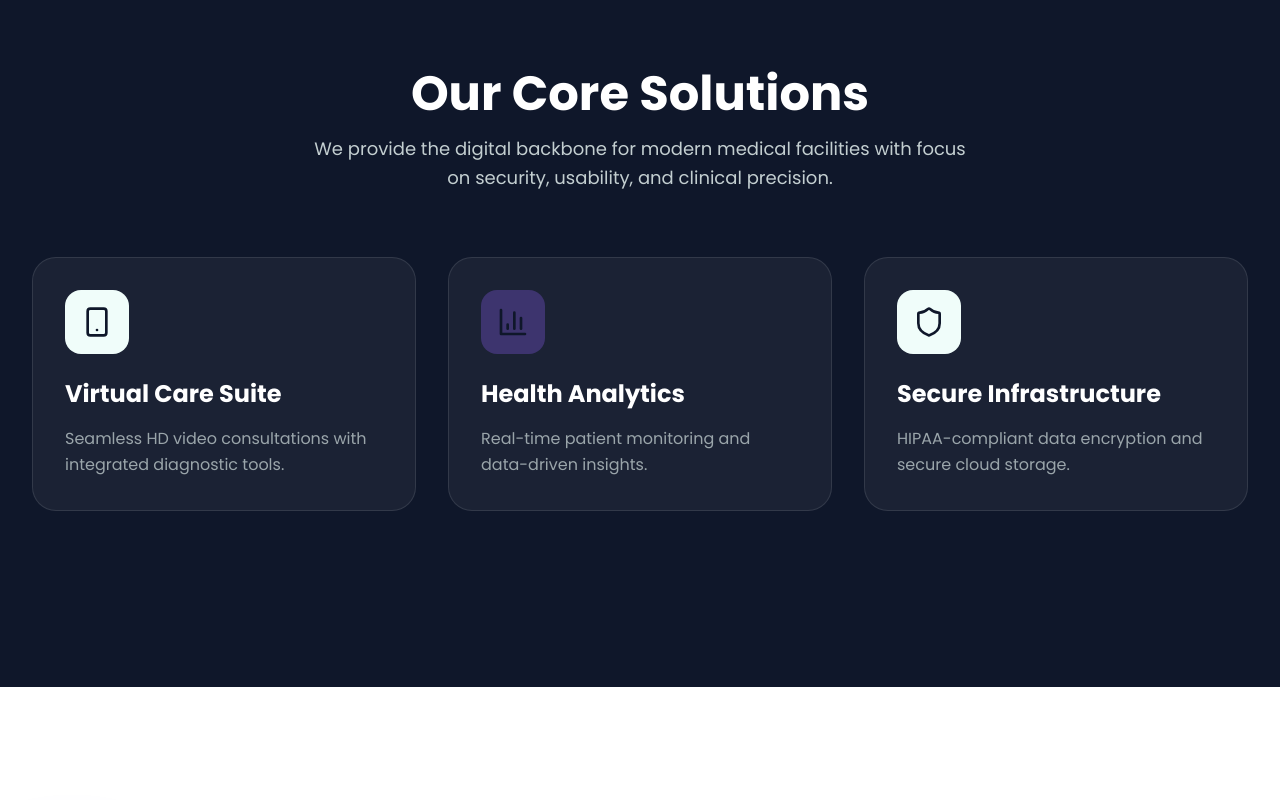
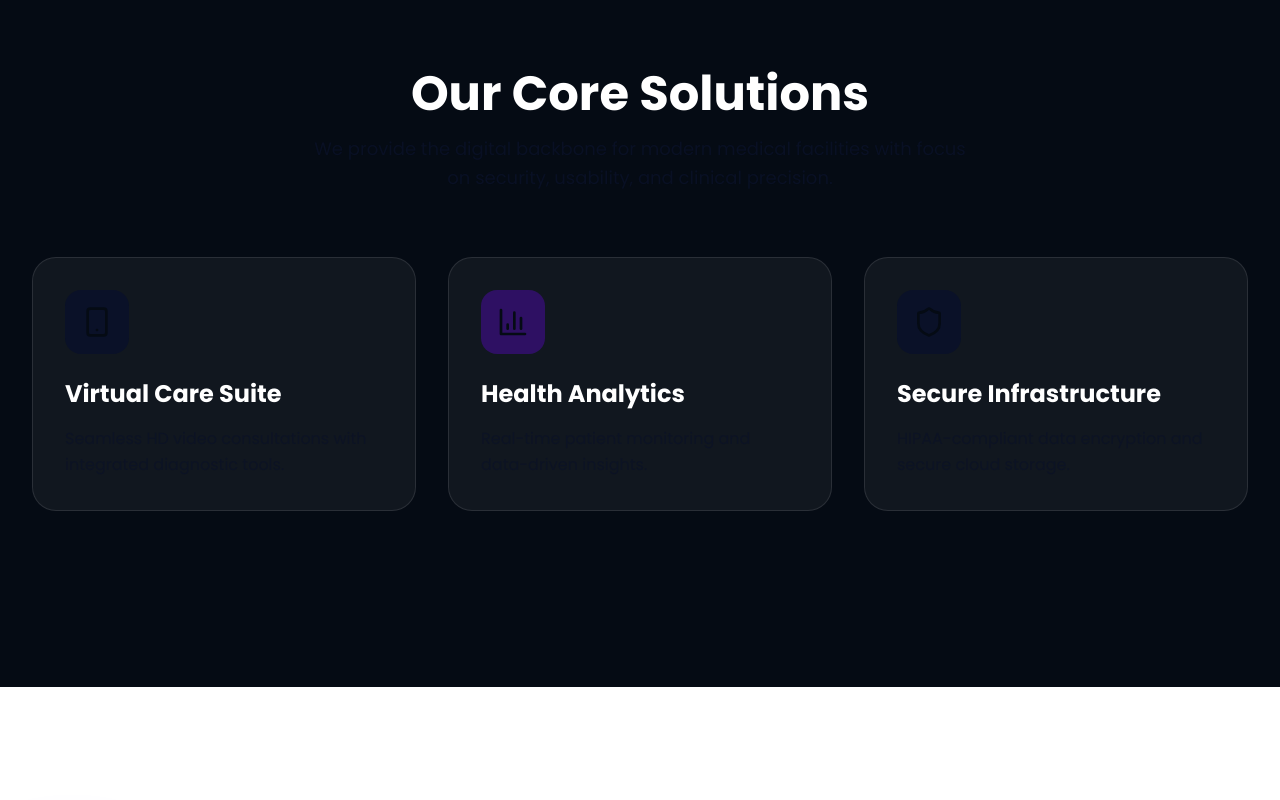
Before and after one commit to KHALIFAH334/azm-nexus-, a Next.js app: page / in a window 1280 px wide. Shown: the part 1240-2040 px from the top of the page. Built offline with nearby package versions, Linux system fonts and the light colour scheme.

Commit message:
Apply Wild Cyber-Medical color scheme (Option 2)

```diff
--- a/tailwind.config.ts
+++ b/tailwind.config.ts
@@ -11,11 +11,11 @@ const config: Config = {
     extend: {
       colors: {
         brand: {
-          dark: "#0F172A",      // Midnight Navy
-          teal: "#10B981",      // Emerald Green
-          action: "#F59E0B",    // Amber Gold
-          lavender: "#8B5CF6",  // Violet
-          soft: "#F0FDFA",      // Mint White
+          dark: "#050B14",      // Deep Space Black
+          teal: "#00F2FF",      // Electric Cyan
+          action: "#FF007A",    // Neon Pink/Magenta
+          lavender: "#7000FF",  // Deep Electric Purple
+          soft: "#0A1128",      // Navy Space
         },
       },
       fontFamily: {
```
